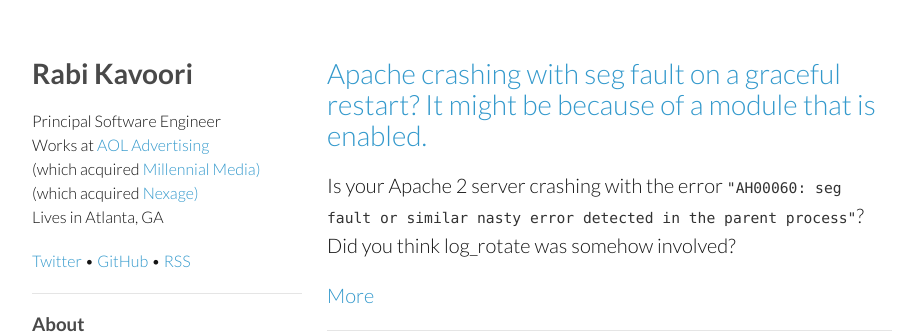
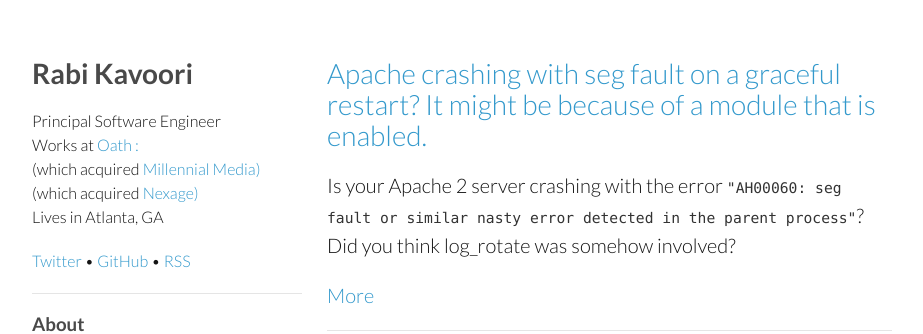
Before and after one commit to kavoori/kavoori.github.io, a Jekyll site: the page built from index.html, in a window 1280 px wide. Shown: the top 334 px of the page, without its empty margins (178-1101 px from the left). Built offline with Jekyll 4.4.1, drawn with Linux system fonts in a browser that asks for light colours; the list of posts is cut into pages by our own code.

Commit message:
Added Oath : link instead of AOL

```diff
--- a/_includes/header.html
+++ b/_includes/header.html
@@ -2,7 +2,7 @@
         <link rel="alternate" type="application/rss+xml" title="{{ site.name }}" href="{{ site.url }}/feed.xml">
         <h1 class="view"><a href="/" title="Rabi's Blog" class="blogname">Rabi Kavoori</a></h1>
         <p>Principal Software Engineer</br>
-           Works at <a href="https://www.aolplatforms.com/" target="_blank">AOL Advertising</a></br>
+           Works at <a href="https://www.oath.com/" target="_blank">Oath : </a></br>
            (which acquired <a href="http://www.millennialmedia.com/" target="_blank">Millennial Media)</a></br>
            (which acquired <a href="http://www.nexage.com/" target="_blank">Nexage)</a></br>
            Lives in Atlanta, GA</br>
```
